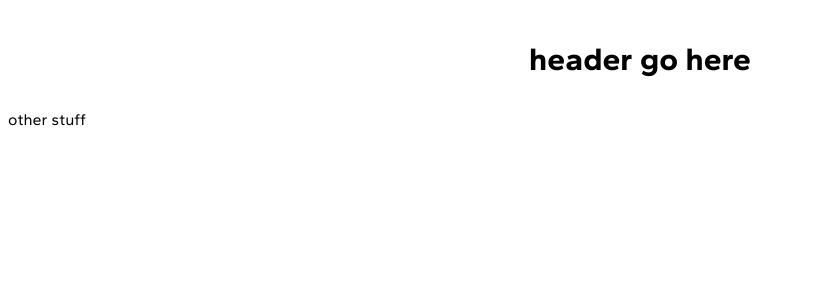
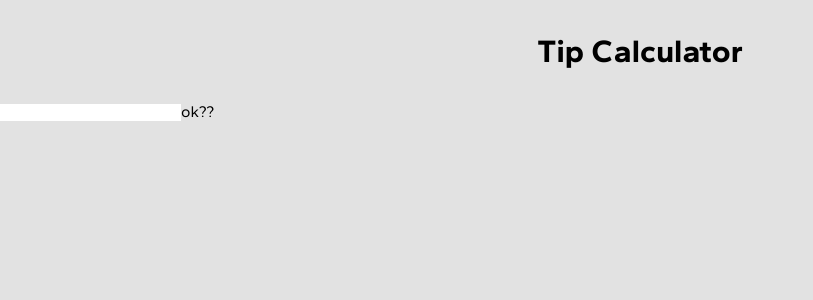
Before and after one commit to kittywizard/tip-calc, a React (Vite) app: page / in a window 1280 px wide. Shown: the top 300 px of the page, without its empty margins (0-813 px from the left). Built offline with nearby package versions, Linux system fonts and the light colour scheme.

Commit message:
adding an input component

```diff
--- a/index.html
+++ b/index.html
@@ -9,7 +9,7 @@
     <link href="https://fonts.googleapis.com/css2?family=Gantari:wght@400;700&display=swap" rel="stylesheet">
     <title>Tip Calculator</title>
   </head>
-  <body>
+  <body style="margin: 0; padding: 0;">
     <div id="root"></div>
     <script type="module" src="/src/main.tsx"></script>
   </body>
--- a/src/App.tsx
+++ b/src/App.tsx
@@ -1,13 +1,16 @@
 import { useState } from 'react';
 import Header from "./components/header/Header";
 import {StyledApp} from "./styles/container";
+import Input from "./components/input/Input";
 
 const App:React.FC = () => {
 
   return (
     <StyledApp>
       <Header/>
-      other stuff
+      <Input/>
+
+      ok??
    </StyledApp>
   )
 }
--- a/src/components/header/Header.tsx
+++ b/src/components/header/Header.tsx
@@ -3,7 +3,7 @@ import {StyledHeader} from "./header-styles";
 const Header:React.FC = () => {
     return (
         <StyledHeader>
-            header go here
+           Tip Calculator
         </StyledHeader>
     )
 }
--- /dev/null
+++ b/src/components/input/Input.tsx
@@ -0,0 +1,13 @@
+import { StyledInput } from "./input-styles";
+
+const Input:React.FC = () => {
+    return (
+        <>
+            <StyledInput>
+
+            </StyledInput>
+        </>
+    )
+}
+
+export default Input;
--- /dev/null
+++ b/src/components/input/input-styles.ts
@@ -0,0 +1,5 @@
+import styled from "styled-components";
+
+export const StyledInput = styled.input`
+    border: none;
+`;
--- a/src/styles/container.ts
+++ b/src/styles/container.ts
@@ -1,5 +1,11 @@
 import styled from "styled-components";
+
+// global div styles
 
 export const StyledApp = styled.div`
     font-family: "Gantari", sans-serif;
+    background-color: #e2e2e2;
+    height: 100vh;
+    margin: 0;
+    padding: 0;
 `;
```
